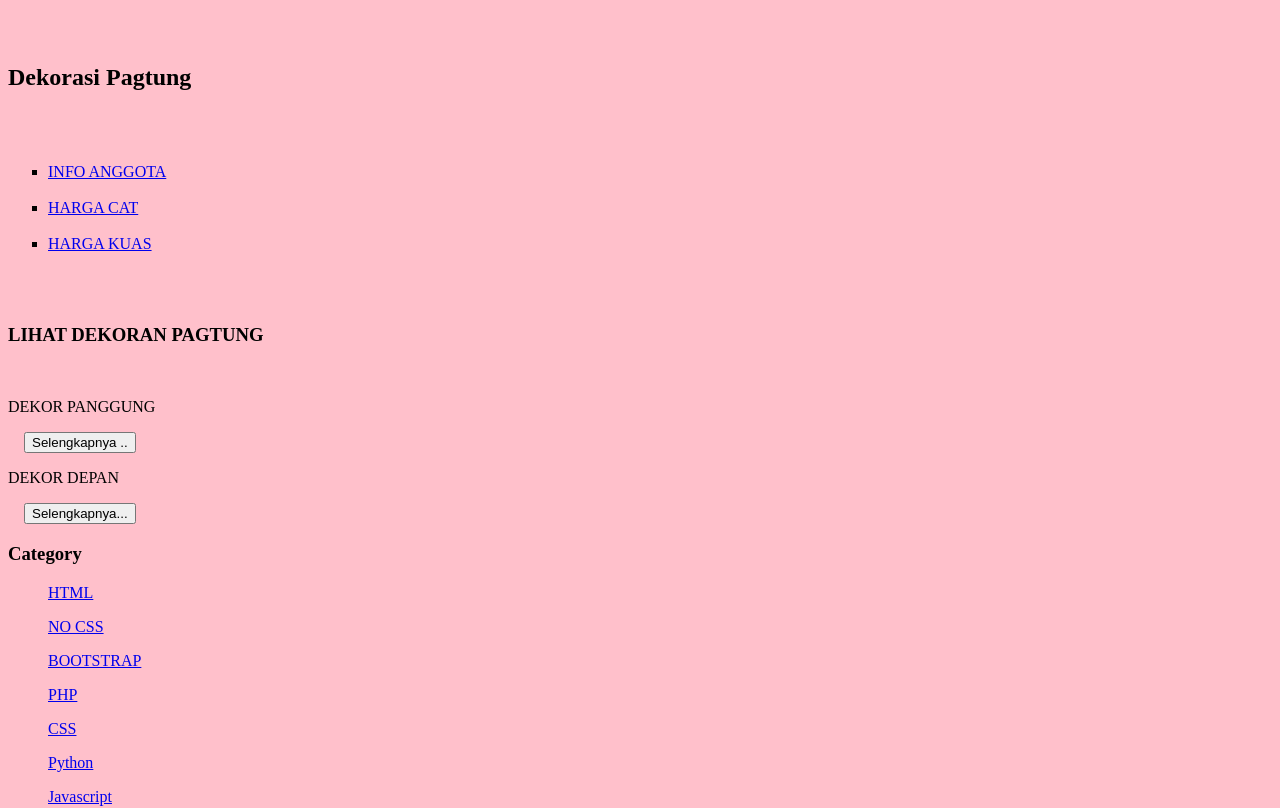
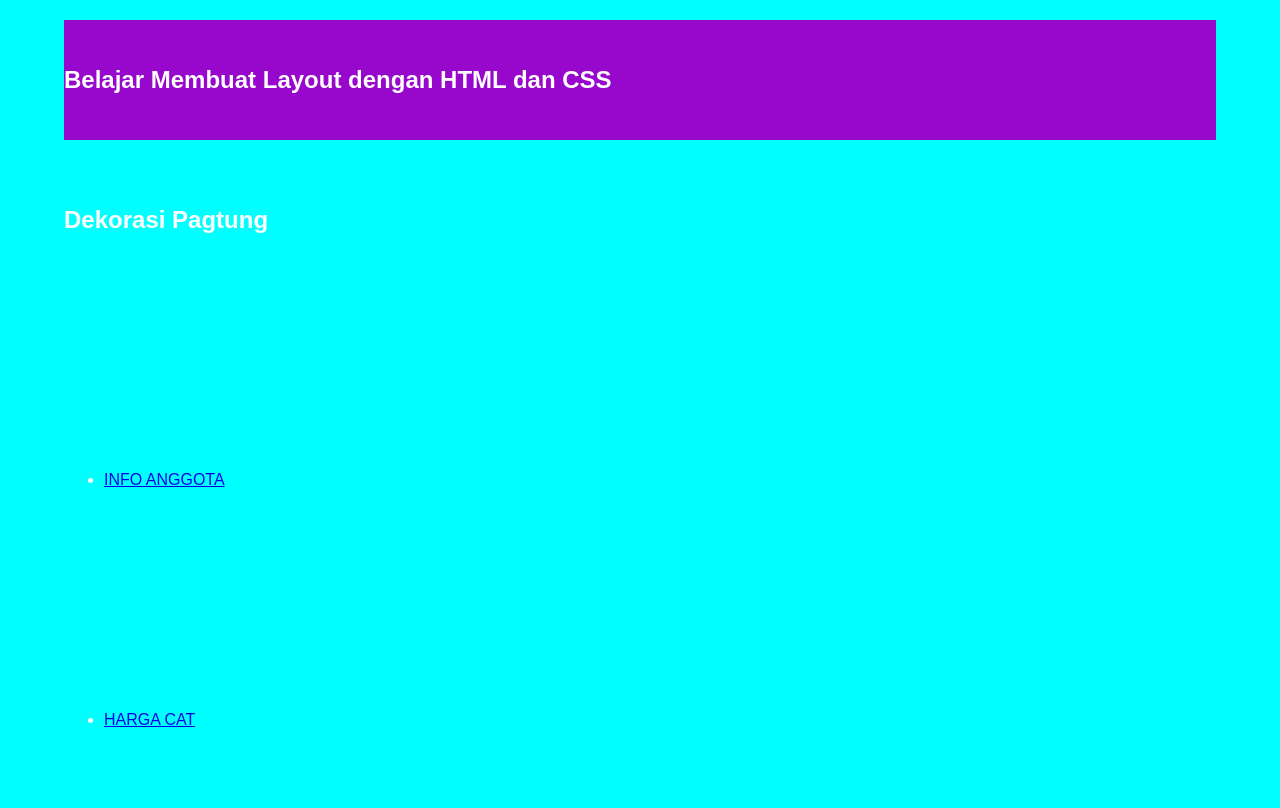
Before and after one commit to FennHack/DePag, a plain HTML site: page index.html in a window 1280 px wide. Shown: the top 808 px of the page. Drawn offline with Linux system fonts and the light colour scheme.

Commit message:
Update index.html

```diff
--- a/index.html
+++ b/index.html
@@ -1,27 +1,31 @@
-<!DOCTYPE html>
-<html lang="en">
+<!doctype html>
+<html>
+  <head>
      <head>
         <title>DePag</title>
-    <meta charset="UTF-8">
+		<link rel="stylesheet" href="style.css">
   </head>
-
-<body bgcolor="pink">
+  <body bgcolor="FFB3DE">
+	  <body>
 		<div class="header">
+		<div class="jarak">
+		  <h2>Belajar Membuat Layout dengan HTML dan CSS</h2>
+	  </div>
      <h2>Dekorasi Pagtung</h2>
-
-    <ul type="square">
+<div class="menu">
+ <ul>
         <li><a href="index.html">INFO ANGGOTA</a></li>
         <li><a href="about.html">HARGA CAT</a></li>
         <li><a href="#">HARGA KUAS</a></li>
+        <li><a href="#">contact</a></li>
  </ul>
+</div>
+	<h3>HTML</h3>
 
-    <h3>LIHAT DEKORAN PAGTUNG</h3>
-
-    <p>DEKOR PANGGUNG</p>
-    <button>Selengkapnya ..</button>
-
-    <p>DEKOR DEPAN</p>
-    <button>Selengkapnya...</button>
+	<p>HTML atau hypertext Markupn Language blablabla</p>
+	<button>Selengkapnya....</button>
+	<p>CSS atau Cascading style sheet</p>
+	<button>Selengkapnya....</button>
 
 <h3>Category</h3>
 <ul>
```
Lines whose indentation alone changed are shown as unchanged.
